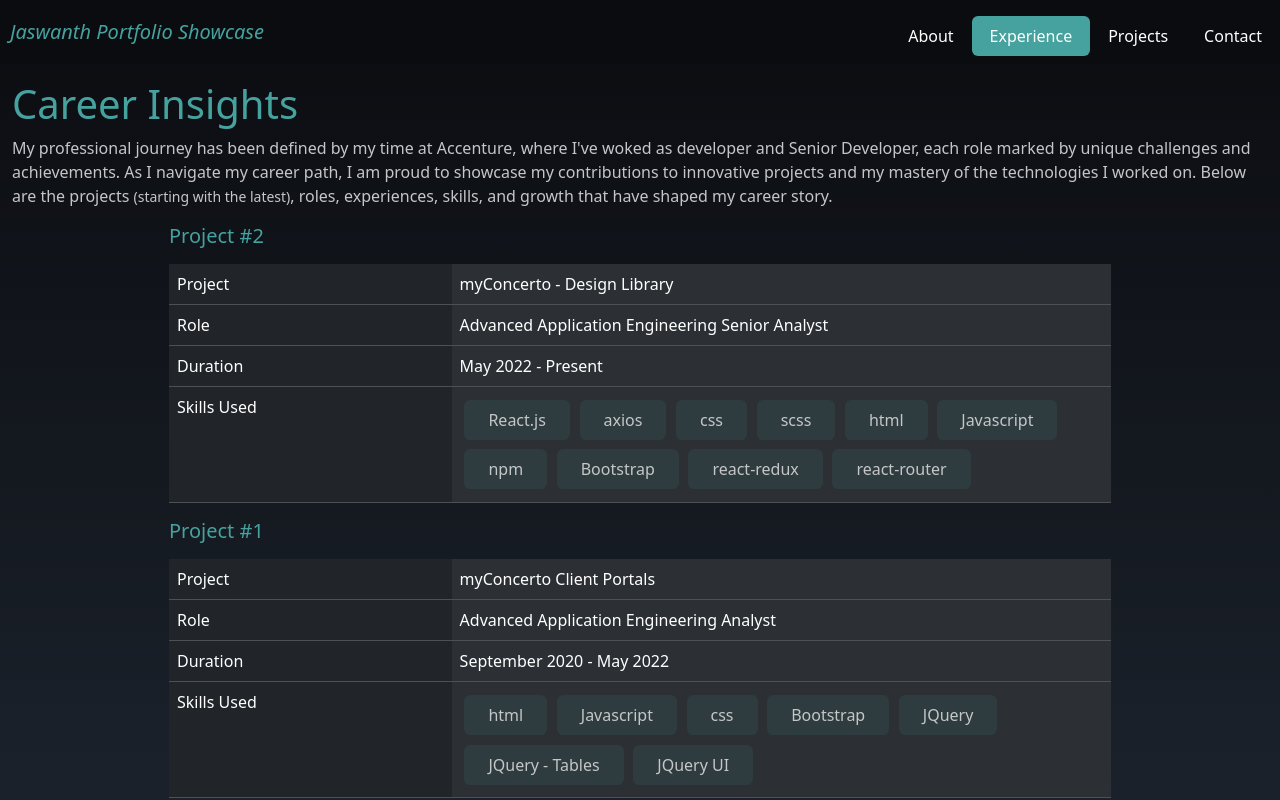
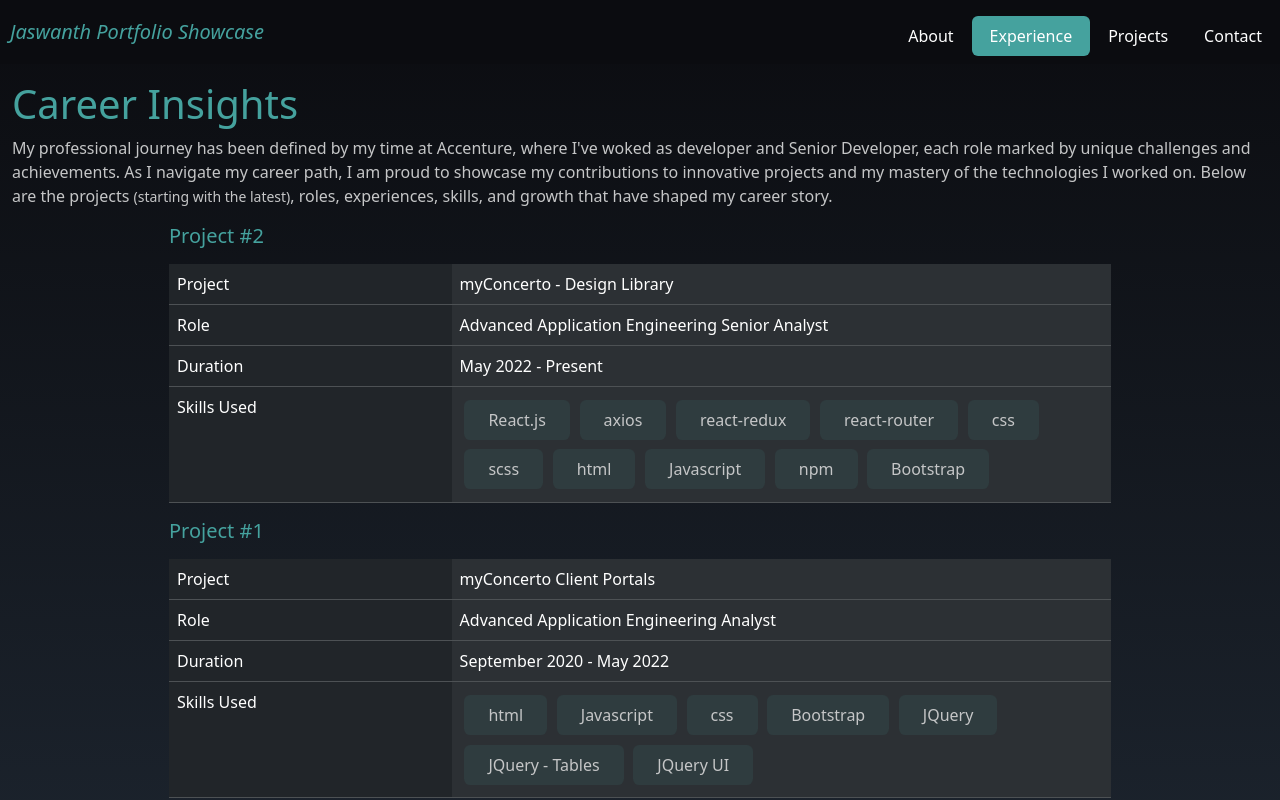
Before and after one commit to jaswanth-b-kumar/skillset-portfolio, a React (Create React App) app: page /#/experience in a window 1280 px wide. Shown: the top 800 px of the page. Built offline with nearby package versions, Linux system fonts and the light colour scheme.

Commit message:
Experiences fixes

```diff
--- a/src/Components/Experience/Experience.js
+++ b/src/Components/Experience/Experience.js
@@ -31,14 +31,15 @@
               <td>
                 <div className="table-chips">React.js</div>
                 <div className="table-chips">axios</div>
+                <div className="table-chips">react-redux</div>
+                <div className="table-chips">react-router</div>
                 <div className="table-chips">css</div>
                 <div className="table-chips">scss</div>
                 <div className="table-chips">html</div>
                 <div className="table-chips">Javascript</div>
                 <div className="table-chips">npm</div>
                 <div className="table-chips">Bootstrap</div>
-                <div className="table-chips">react-redux</div>
-                <div className="table-chips">react-router</div>
+
               </td>
             </tr>
           </tbody>
```
